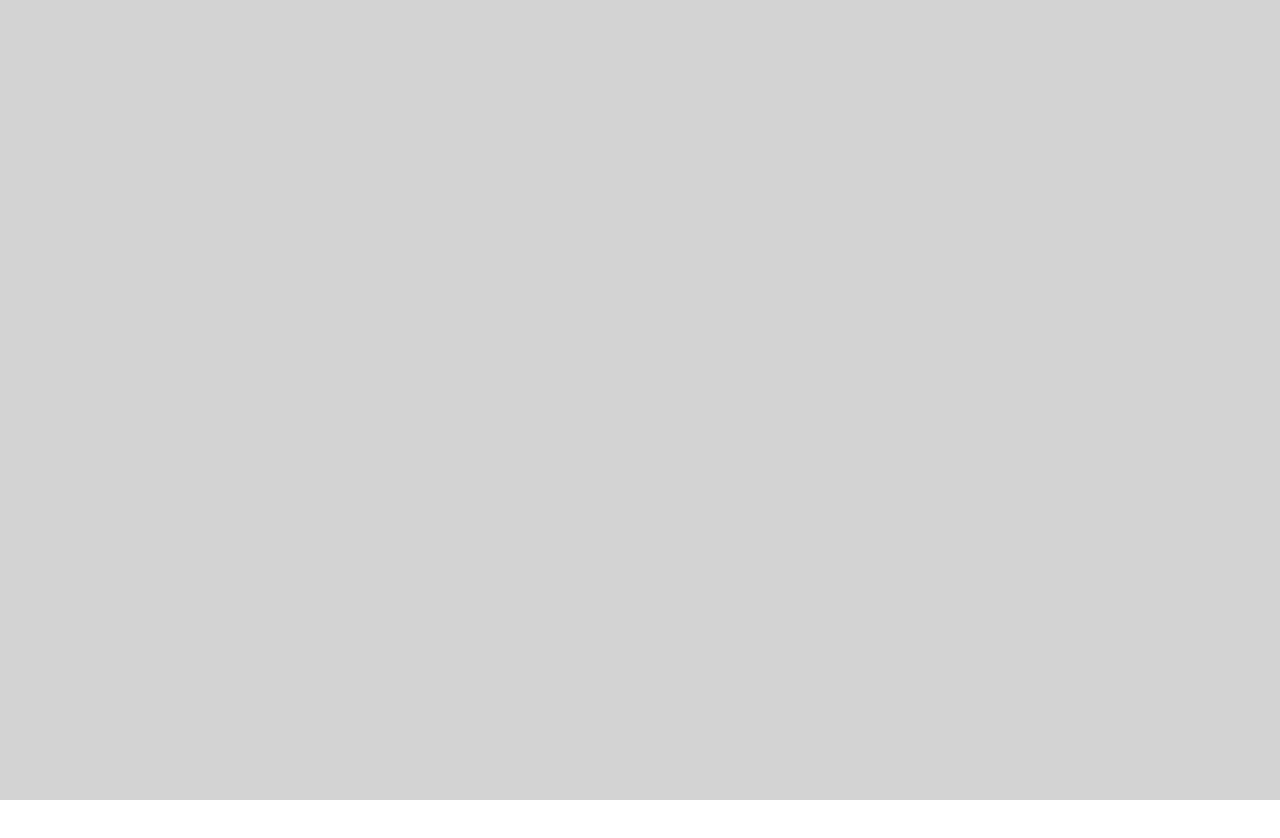
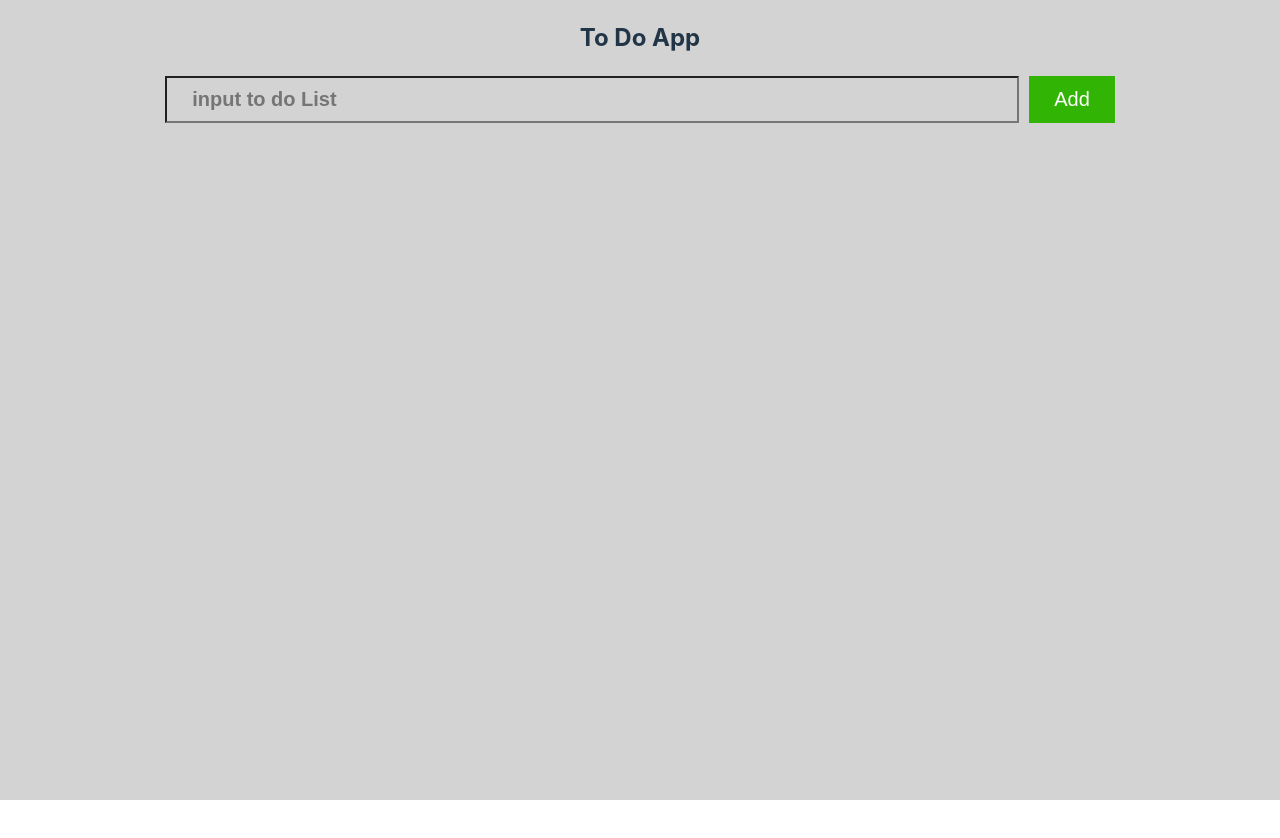
Before and after one commit to nomanoff/react-practice-for-owen, a React (Vite) app: page / in a window 1280 px wide. Shown: the top 838 px of the page. Built offline with nearby package versions, Linux system fonts and the light colour scheme.

Commit message:
make InputList

```diff
--- a/src/App.jsx
+++ b/src/App.jsx
@@ -4,6 +4,7 @@ import viteLogo from '/vite.svg'
 import './App.css'
 import styled from "styled-components"
 import Gray from "./components/Background"
+import Input from './components/inputList'
 
 function App() {
   const [count, setCount] = useState(0)
@@ -11,10 +12,15 @@ function App() {
   return (
     <body>
     <Gray>
+      <h2>To Do App</h2>
+        <div class="list">
 
+        </div>
+        <div class="input">
+          <Input></Input>
+        </div>
     </Gray>
     </body>
-
   )
 }
 
--- /dev/null
+++ b/src/components/inputList.jsx
@@ -0,0 +1,32 @@
+import React from "react";
+import styled from "styled-components"
+
+const ButtonInput = styled.input`
+background: #31B404;
+color: #FFFFFF;
+border: #01DF01;
+margin-left: 10px;
+font-size: 20px;
+padding: 12px 25px;
+value: Add;
+`
+const InputText = styled.input`
+background-color: #D3D3D3;
+font-size: 20px;
+font-weight: 700;
+text-color: #FFFFFF;
+padding: 10px 25px;
+width: 800px
+`
+
+
+function Input(){
+    return(
+        <span>
+            <InputText type ="text" placeholder="input to do List"></InputText>
+            <ButtonInput type = "button" value ="Add"></ButtonInput>
+        </span>
+    )
+}
+
+export default Input
```
Also changed, not shown: src/components/todoList.jsx (added).
